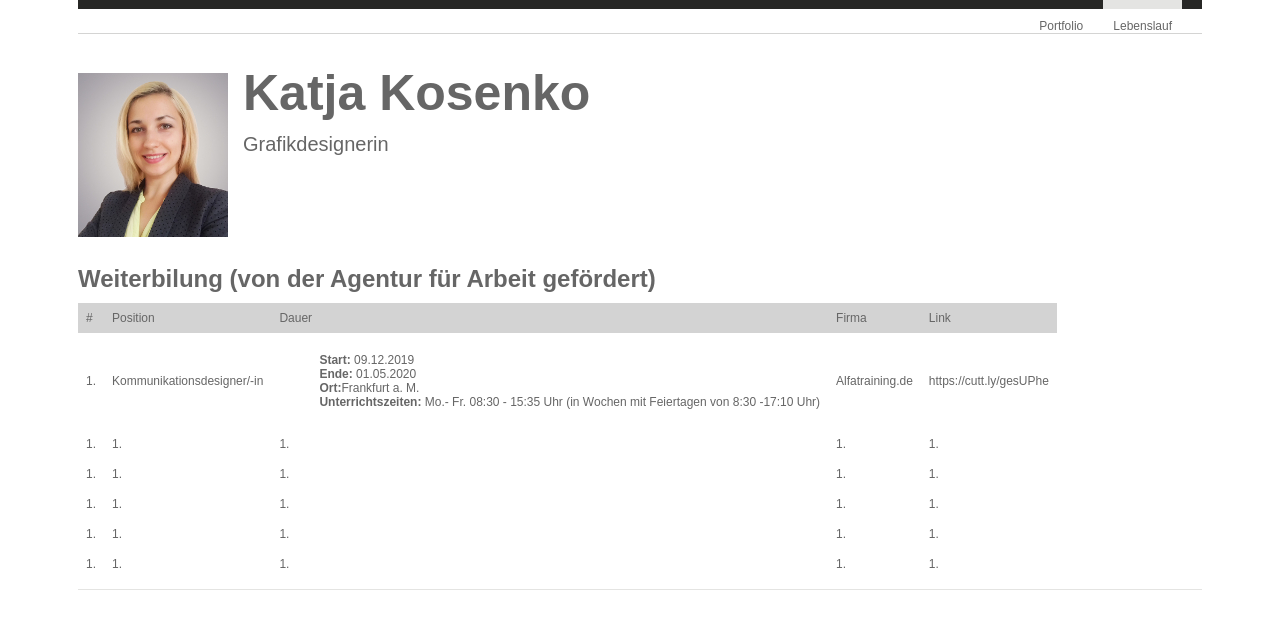
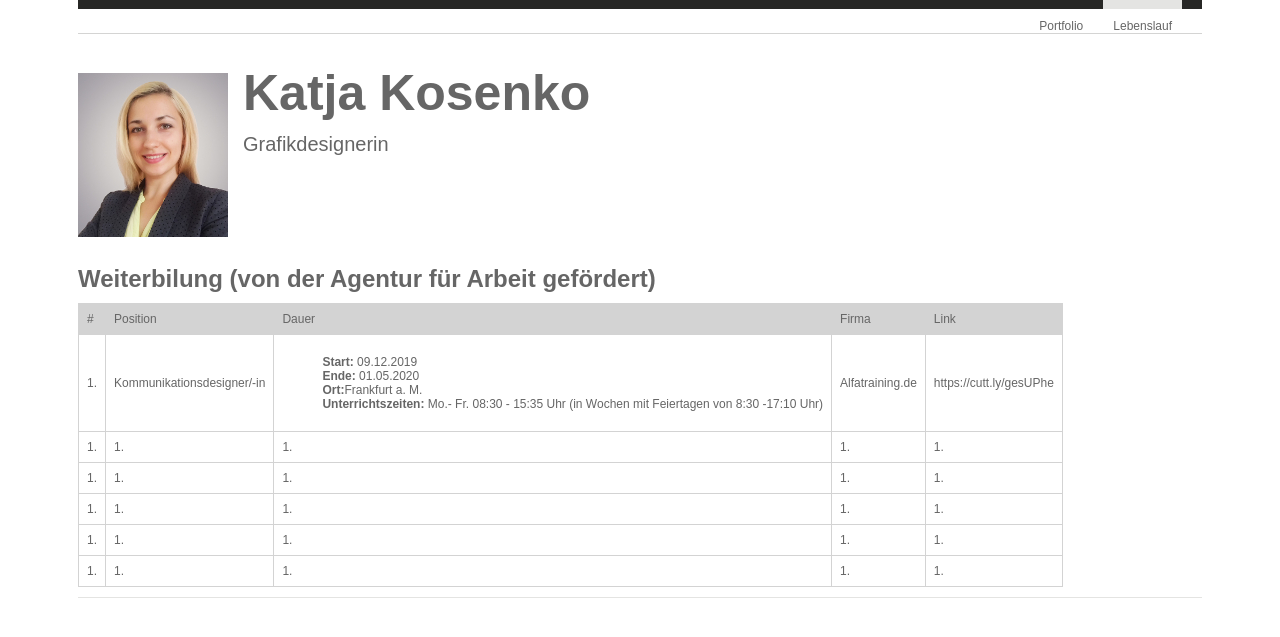
Before and after one commit to vkosenko/katj, a Jekyll site: the page built from weiterbildung.html, in a window 1280 px wide. Shown: the top 637 px of the page. Built offline with Jekyll 4.4.1, drawn with Linux system fonts in a browser that asks for light colours; nearby versions of some CDN libraries.

Commit message:
Updated: weiterbildung style

```diff
--- a/weiterbildung.html
+++ b/weiterbildung.html
@@ -31,7 +31,7 @@ layout: default
                     <style>
                         .wt td {
                             padding: 8px;
-                            margin: 1px;
+                            border: 1px solid lightgray;
                         }
                         .wt-header {
                             background-color: lightgray;
```
